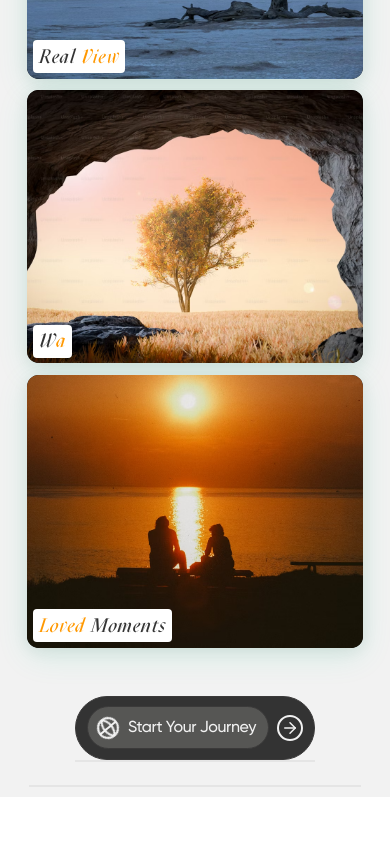
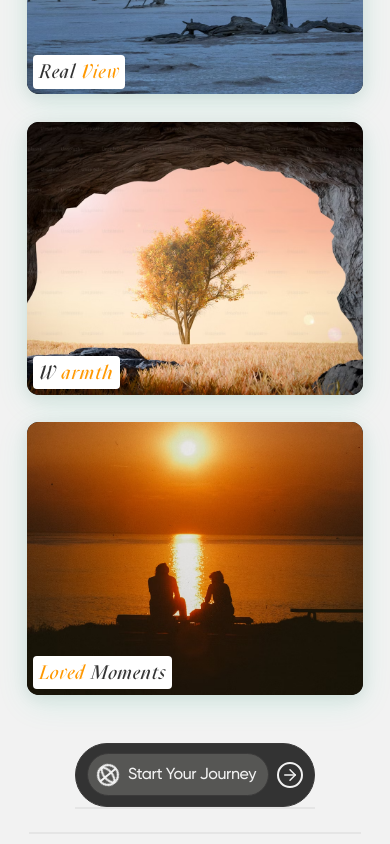
Before and after one commit to Shansh0324/Chankaya, a Next.js app: page / in a window 390 px wide. Shown: the part 1577-2421 px from the top of the page. Before the commit the page ends 2374 px from the top, so only its background shows below. Built offline with nearby package versions, Linux system fonts and the light colour scheme.

Commit message:
git updated commit

```diff
--- a/src/Animations/bentoCardsData.ts
+++ b/src/Animations/bentoCardsData.ts
@@ -28,12 +28,12 @@ export const bentoCardsData: BentoCardData[] = [
     className: "bento2"
   },
   {
-    id: "Warmth",
+    id: "warmth",
     imageSrc: "assets/img5.png",
     imageAlt: "Futuristic Human Portrait",
     labelText: "W",
-    accentText: "a",
-    accentPosition: "middle",
+    accentText: "armth",
+    accentPosition: "after",
     className: "bento3"
   },
   {
--- a/src/app/globals.css
+++ b/src/app/globals.css
@@ -296,7 +296,7 @@ body {
     grid-template-columns: 1fr !important;
     grid-template-rows: 80vw 70vw 70vw 70vw !important;
     padding: 0 5vw;
-    gap: 2vw;
+    gap: 6vw;
   }
 
   .bento-item {
@@ -336,7 +336,7 @@ body {
     grid-template-columns: 1fr !important;
     grid-template-rows: 80vw 70vw 70vw 70vw !important;
     padding: 0 6vw;
-    gap: 3vw;
+    gap: 7vw;
   }
 
   .bento-item {
```
Also changed, not shown: src/components/whyChoose.tsx (deleted).
